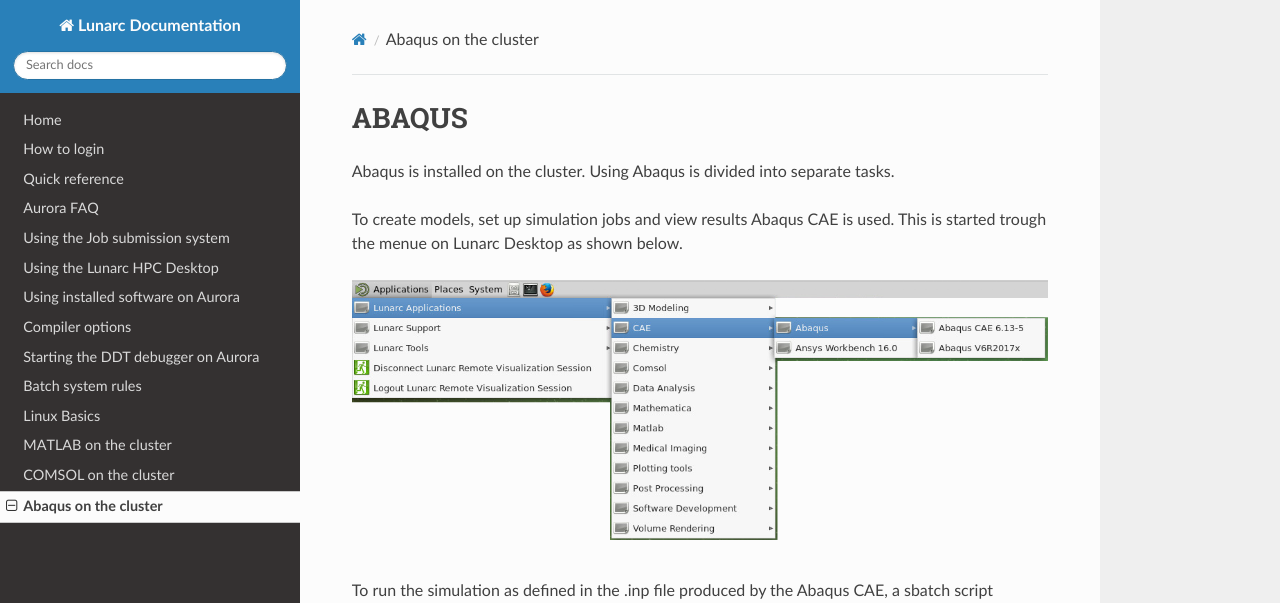
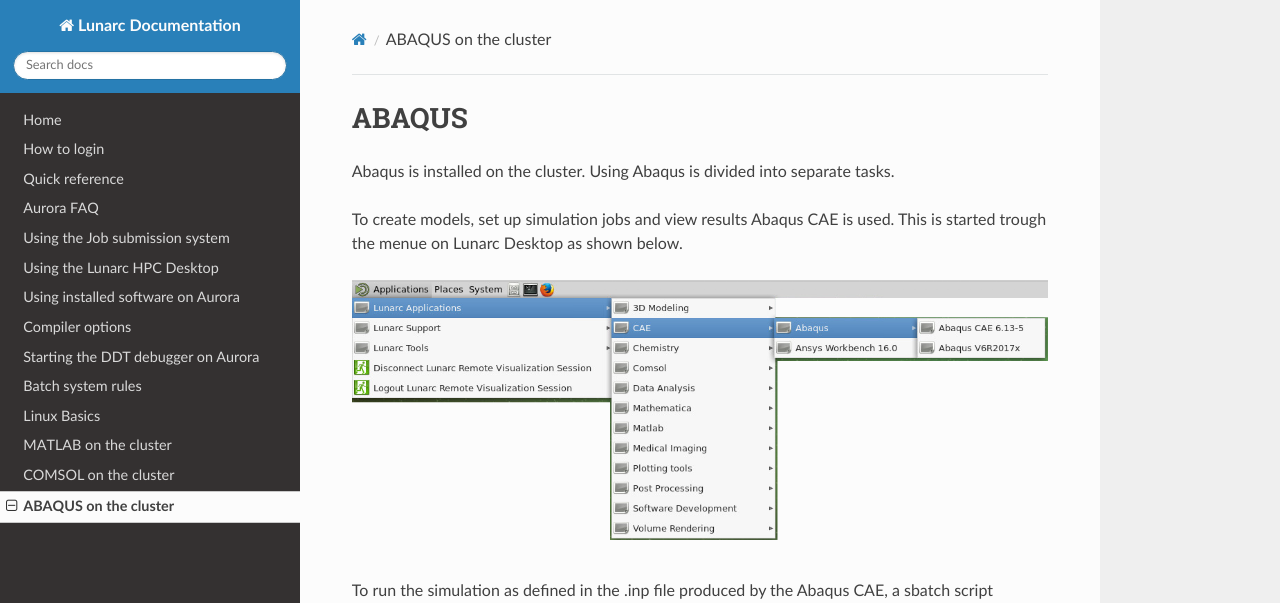
Before and after one commit to lunarc/lunarc_docs, an MkDocs documentation site: the page built from docs/Abaqus.md, in a window 1280 px wide and 900 px high. Shown: the top 603 px of the window. Built offline with MkDocs 1.6.1, drawn with Linux system fonts in a browser that asks for light colours; nearby versions of some CDN libraries; old or Windows-style settings are respelled for this version of MkDocs.

Commit message:
casing corrected

```diff
--- a/mkdocs.yml
+++ b/mkdocs.yml
@@ -13,6 +13,6 @@
 - Linux Basics: linux_basics.md
 - MATLAB on the cluster: MATLAB.md
 - COMSOL on the cluster: COMSOL.md
-- Abaqus on the cluster: Abaqus.md
+- ABAQUS on the cluster: Abaqus.md
 theme: readthedocs
 #markdown_extensions: [codehilite]
```
